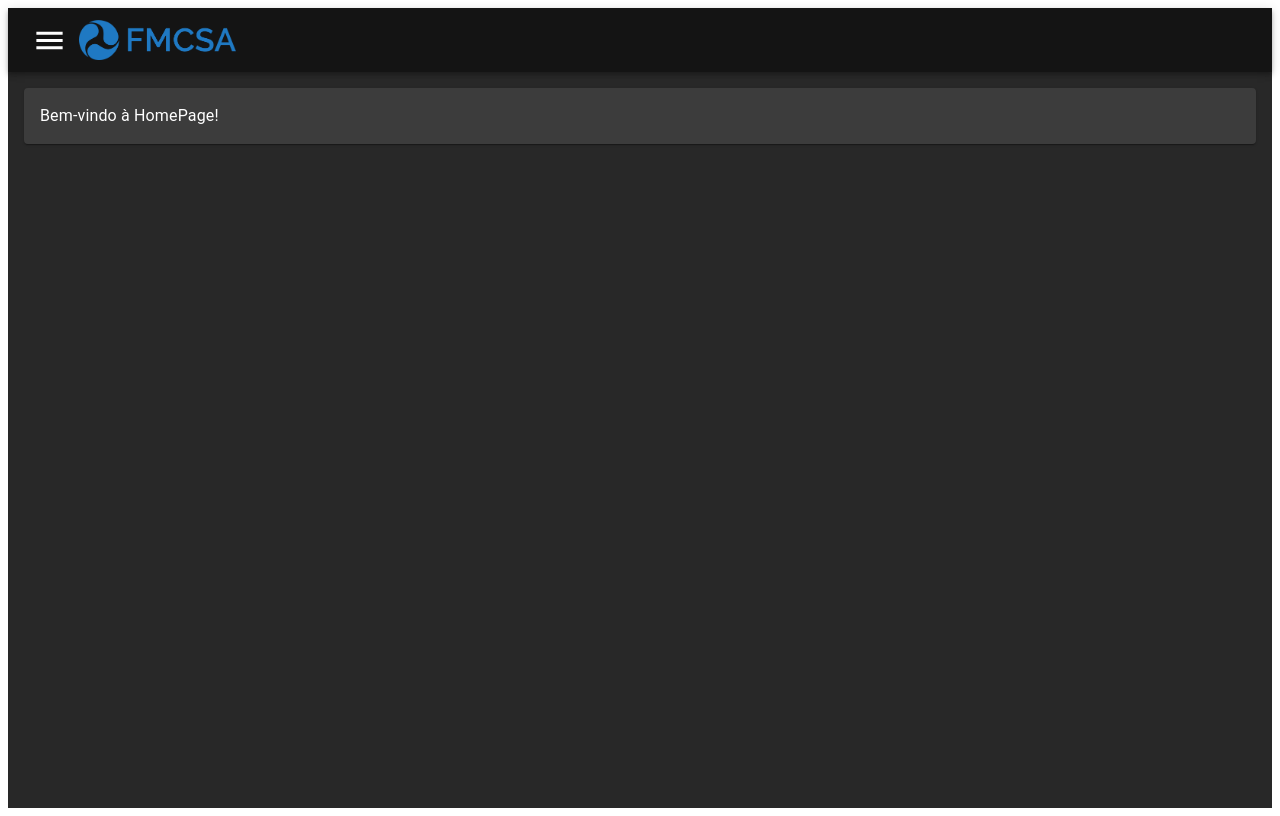
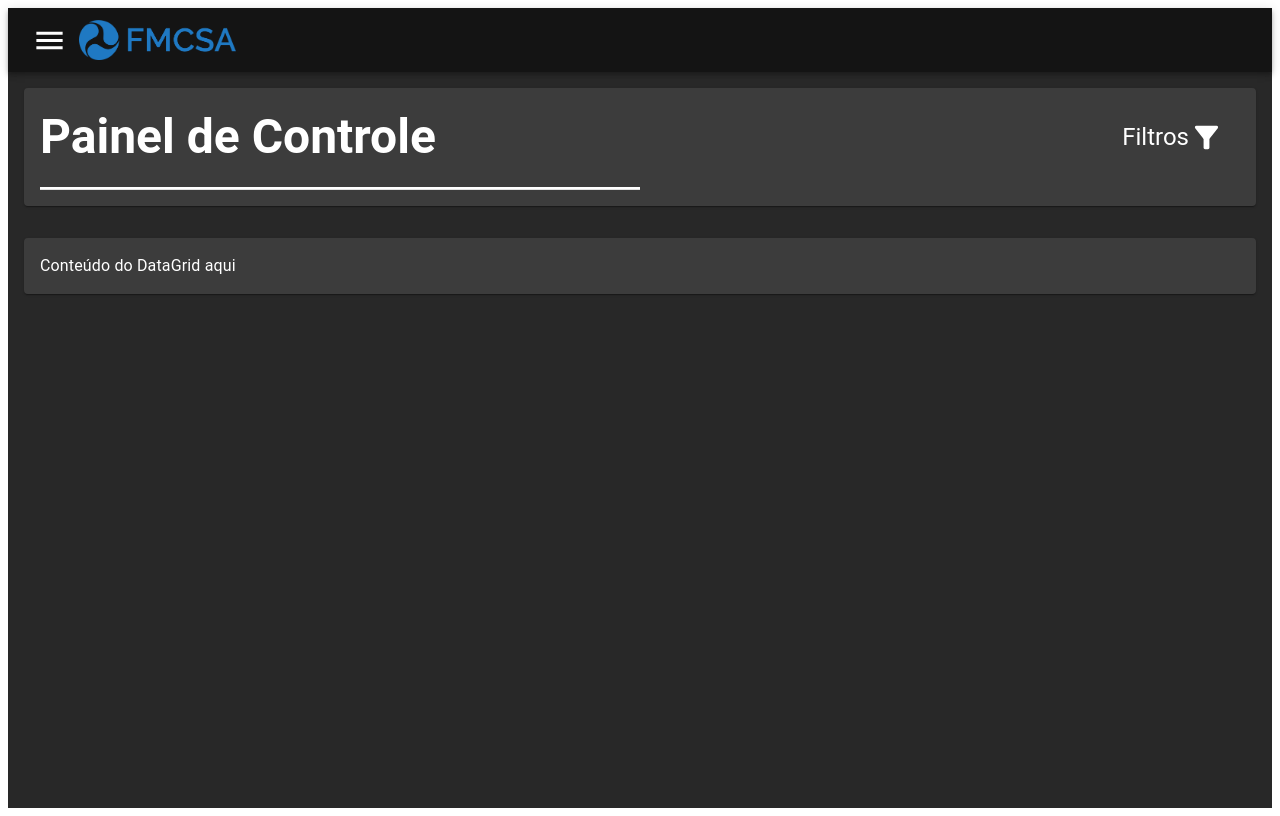
Before and after one commit to devEzt/fmcsa-viewer-alexandre, a React (Create React App) app: page / in a window 1280 px wide. Built offline with nearby package versions, Linux system fonts and the light colour scheme.

Commit message:
feat: Adjustments to papers to organize the page structure.

```diff
--- a/src/pages/HomePage/HomePage.tsx
+++ b/src/pages/HomePage/HomePage.tsx
@@ -1,16 +1,55 @@
 import React from 'react'
-import { Typography, Paper, Box, Grid } from '@mui/material'
+import { Typography, Paper, Box, Grid, IconButton, Divider } from '@mui/material'
 import { useTheme } from '@mui/material/styles'
 import { MenuBar } from '../../components'
+import FilterAltIcon from '@mui/icons-material/FilterAlt'
 
 export const HomePage = () => {
   const theme = useTheme()
 
   return (
-    <Box style={{ height: '100vh', backgroundColor: theme.palette.background.default }}>
+    <Box style={{ minHeight: '100vh', backgroundColor: theme.palette.background.default }}>
       <Grid container direction="column">
         <Grid item>
           <MenuBar />
+        </Grid>
+        <Grid item>
+          <Paper
+            style={{
+              padding: theme.spacing(2),
+              margin: theme.spacing(2),
+              backgroundColor: theme.palette.background.paper,
+            }}
+          >
+            <Box
+              display="flex"
+              alignItems="center"
+              justifyContent="space-between"
+              sx={{ marginBottom: theme.spacing(2) }}
+            >
+              <Typography variant="h3" style={{ color: theme.palette.text.primary, fontWeight: 'bold' }}>
+                Painel de Controle
+              </Typography>
+              <Box display="flex" alignItems="center" gap={1}>
+                <IconButton
+                  aria-label="filter"
+                  sx={{
+                    '&:hover': {
+                      backgroundColor: theme.palette.icon?.main,
+                    },
+                    borderRadius: '20%',
+                    padding: theme.spacing(2),
+                  }}
+                >
+                  <Typography variant="h5" style={{ color: theme.palette.text.primary }}>
+                    Filtros
+                  </Typography>
+                  <FilterAltIcon fontSize="large" style={{ color: theme.palette.text.primary }} />
+                </IconButton>
+              </Box>
+            </Box>
+            <Divider sx={{ width: '50%', bgcolor: 'text.primary', height: 2 }} />{' '}
+          </Paper>
         </Grid>
         <Grid item xs>
           <Paper
@@ -18,10 +57,12 @@ export const HomePage = () => {
               padding: theme.spacing(2),
               margin: theme.spacing(2),
               backgroundColor: theme.palette.background.paper,
+              overflow: 'auto',
+              maxHeight: 'calc(100vh - 170px)',
             }}
           >
             <Typography variant="body1" style={{ color: theme.palette.text.primary }}>
-              Bem-vindo à HomePage!
+              Conteúdo do DataGrid aqui
             </Typography>
           </Paper>
         </Grid>
```
